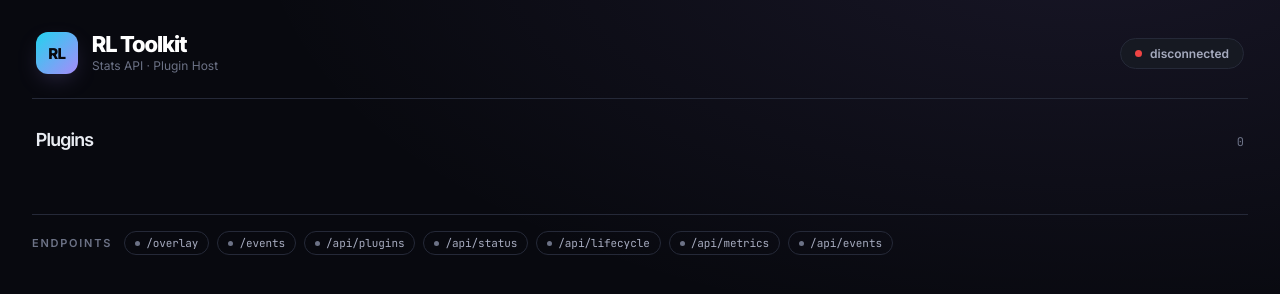
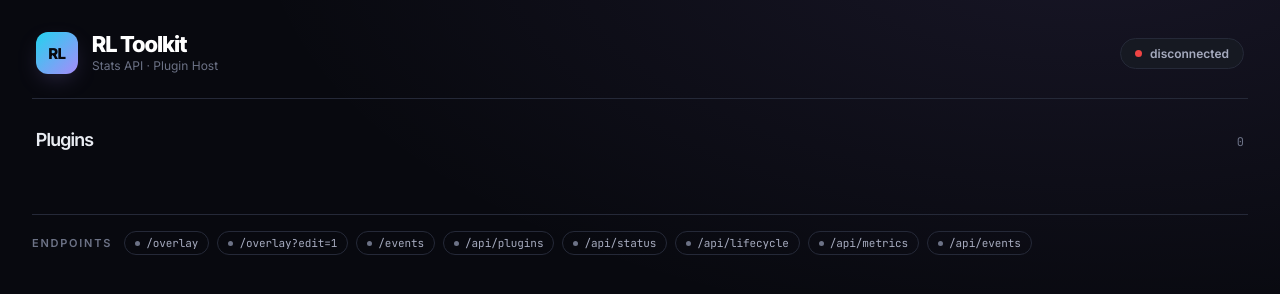
Before and after one commit to s1gh/RLToolkit, a plain HTML site: page web/dashboard.html in a window 1280 px wide. Drawn offline with Linux system fonts and the light colour scheme; no server answers.

Commit message:
dashboard: add /overlay?edit=1 to the endpoints ribbon
One small inline link next to the existing /overlay entry so users can
discover the overlay editor from the web UI without typing the URL.
The ribbon is the right home: it's already the "things you might want
to open in another tab" affordance.

```diff
--- a/web/dashboard.html
+++ b/web/dashboard.html
@@ -307,6 +307,7 @@ button{font-family:inherit}
   <footer class="ribbon">
     <span class="label">Endpoints</span>
     <a href="/overlay" target="_blank"><span class="dot"></span>/overlay</a>
+    <a href="/overlay?edit=1" target="_blank"><span class="dot"></span>/overlay?edit=1</a>
     <a href="/events" target="_blank"><span class="dot"></span>/events</a>
     <a href="/api/plugins" target="_blank"><span class="dot"></span>/api/plugins</a>
     <a href="/api/status" target="_blank"><span class="dot"></span>/api/status</a>
```
